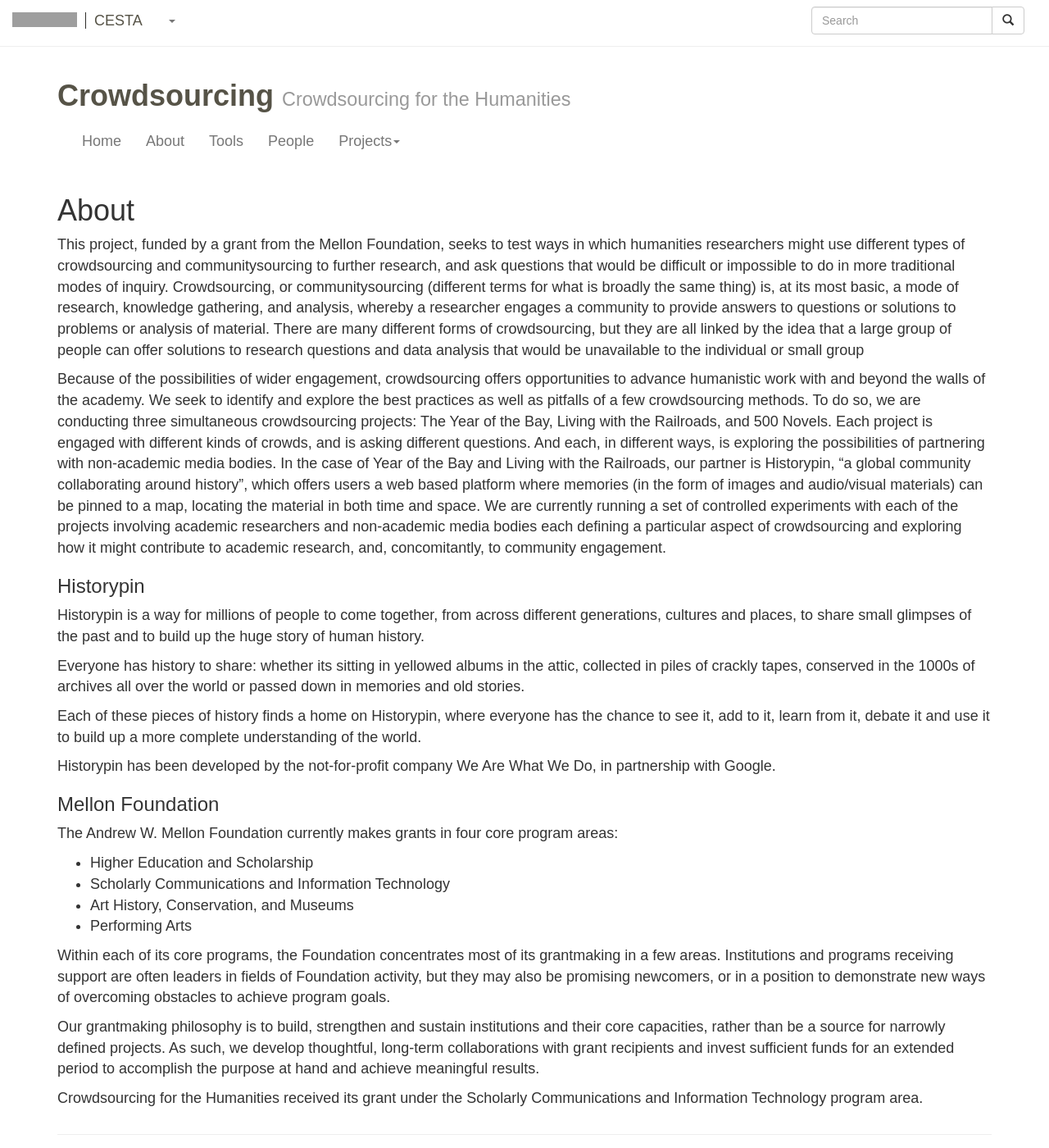
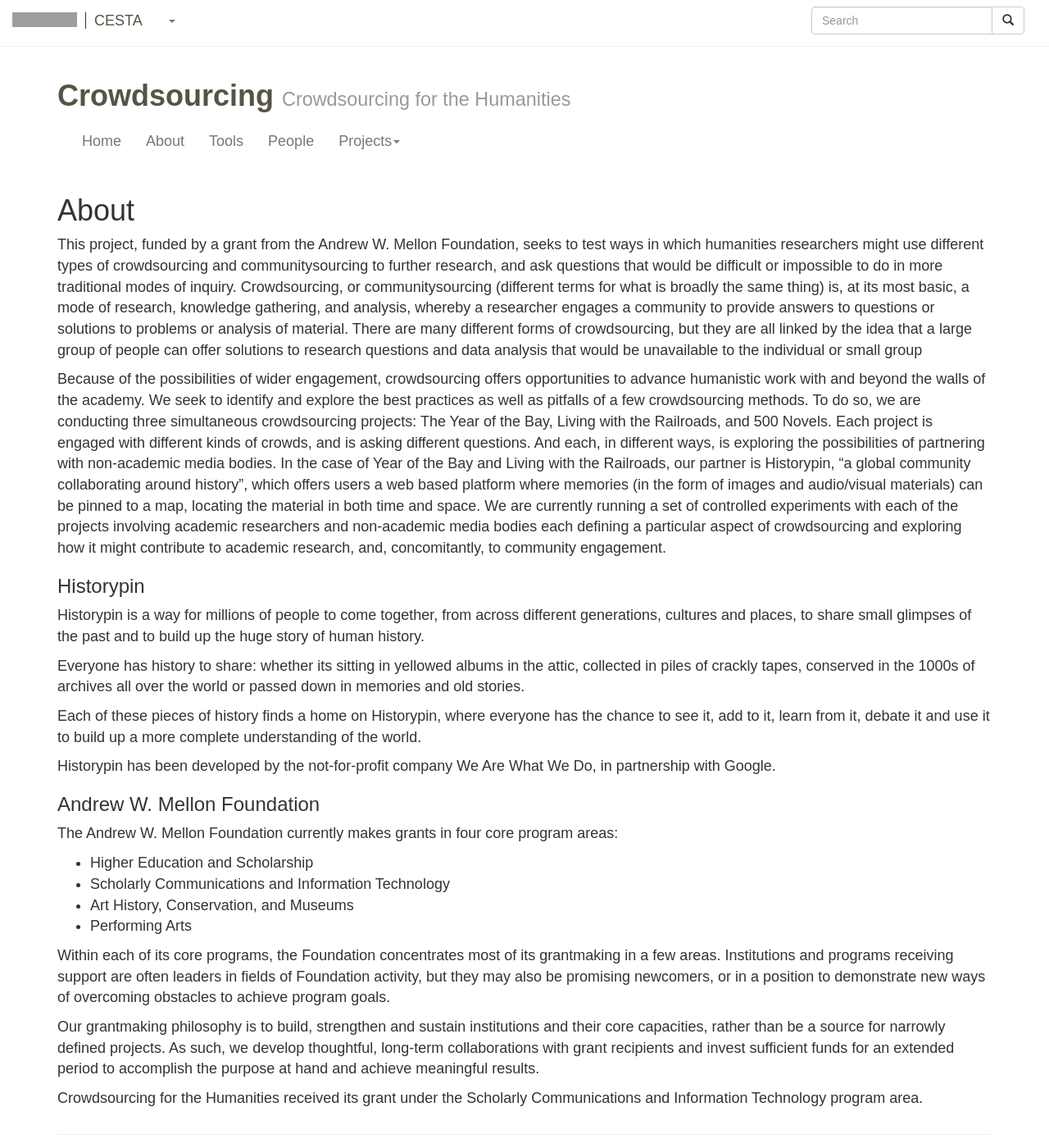
Before and after one commit to cestastanford/crowdsourcing, a Jekyll site: the page built from about/index.md, in a window 1280 px wide and 1400 px high. Shown: the whole window at 82% size. Built offline with Jekyll 4.4.1, drawn with Linux system fonts in a browser that asks for light colours; nearby versions of some CDN libraries; some web fonts are replaced; Markdown is read by kramdown in place of the engine named in the settings; grey boxes are pictures that could not be loaded.

Commit message:
Change Mellon Foundation to Andrew W. Mellon Foundation

```diff
--- a/about/index.md
+++ b/about/index.md
@@ -4,7 +4,7 @@
 project-name: about
 ---
 
-This project, funded by a grant from the Mellon Foundation, seeks to test ways in which humanities researchers might use different types of crowdsourcing and communitysourcing to further research, and ask questions that would be difficult or impossible to do in more traditional modes of inquiry.  Crowdsourcing, or communitysourcing (different terms for what is broadly the same thing) is, at its most basic, a mode of research, knowledge gathering, and analysis, whereby a researcher engages a community to provide answers to questions or solutions to problems or analysis of material.  There are many different forms of crowdsourcing, but they are all linked by the idea that a large group of people can offer solutions to research questions and data analysis that would be unavailable to the individual or small group
+This project, funded by a grant from the Andrew W. Mellon Foundation, seeks to test ways in which humanities researchers might use different types of crowdsourcing and communitysourcing to further research, and ask questions that would be difficult or impossible to do in more traditional modes of inquiry.  Crowdsourcing, or communitysourcing (different terms for what is broadly the same thing) is, at its most basic, a mode of research, knowledge gathering, and analysis, whereby a researcher engages a community to provide answers to questions or solutions to problems or analysis of material.  There are many different forms of crowdsourcing, but they are all linked by the idea that a large group of people can offer solutions to research questions and data analysis that would be unavailable to the individual or small group
 
 Because of the possibilities of wider engagement, crowdsourcing offers opportunities to advance humanistic work with and beyond the walls of the academy. We seek to identify and explore the best practices as well as pitfalls of a few crowdsourcing methods. To do so, we are conducting three simultaneous crowdsourcing projects: The Year of the Bay, Living with the Railroads, and 500 Novels.  Each project is engaged with different kinds of crowds, and is asking different questions.  And each, in different ways, is exploring the possibilities of partnering with non-academic media bodies.  In the case of Year of the Bay and Living with the Railroads, our partner is Historypin, “a global community collaborating around history”, which offers users a web based platform where memories (in the form of images and audio/visual materials) can be pinned to a map, locating the material in both time and space.  We are currently running a set of controlled experiments with each of the projects involving academic researchers and non-academic media bodies each defining a particular aspect of crowdsourcing and exploring how it might contribute to academic research, and, concomitantly, to community engagement.
 
@@ -19,7 +19,7 @@
 
 Historypin has been developed by the not-for-profit company We Are What We Do, in partnership with Google.
 
-### Mellon Foundation
+### Andrew W. Mellon Foundation
 
 The Andrew W. Mellon Foundation currently makes grants in four core program areas:
 
```
